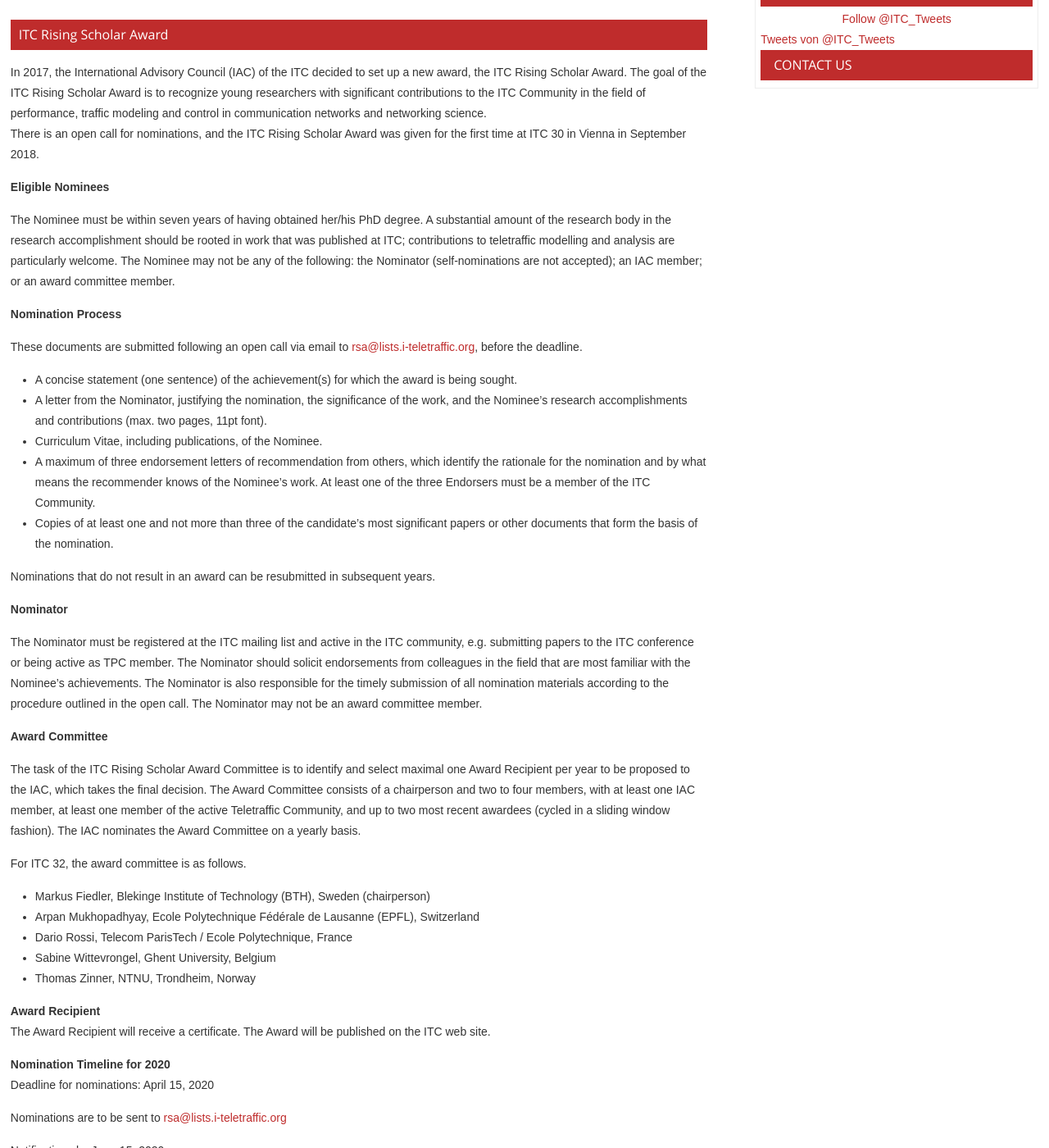
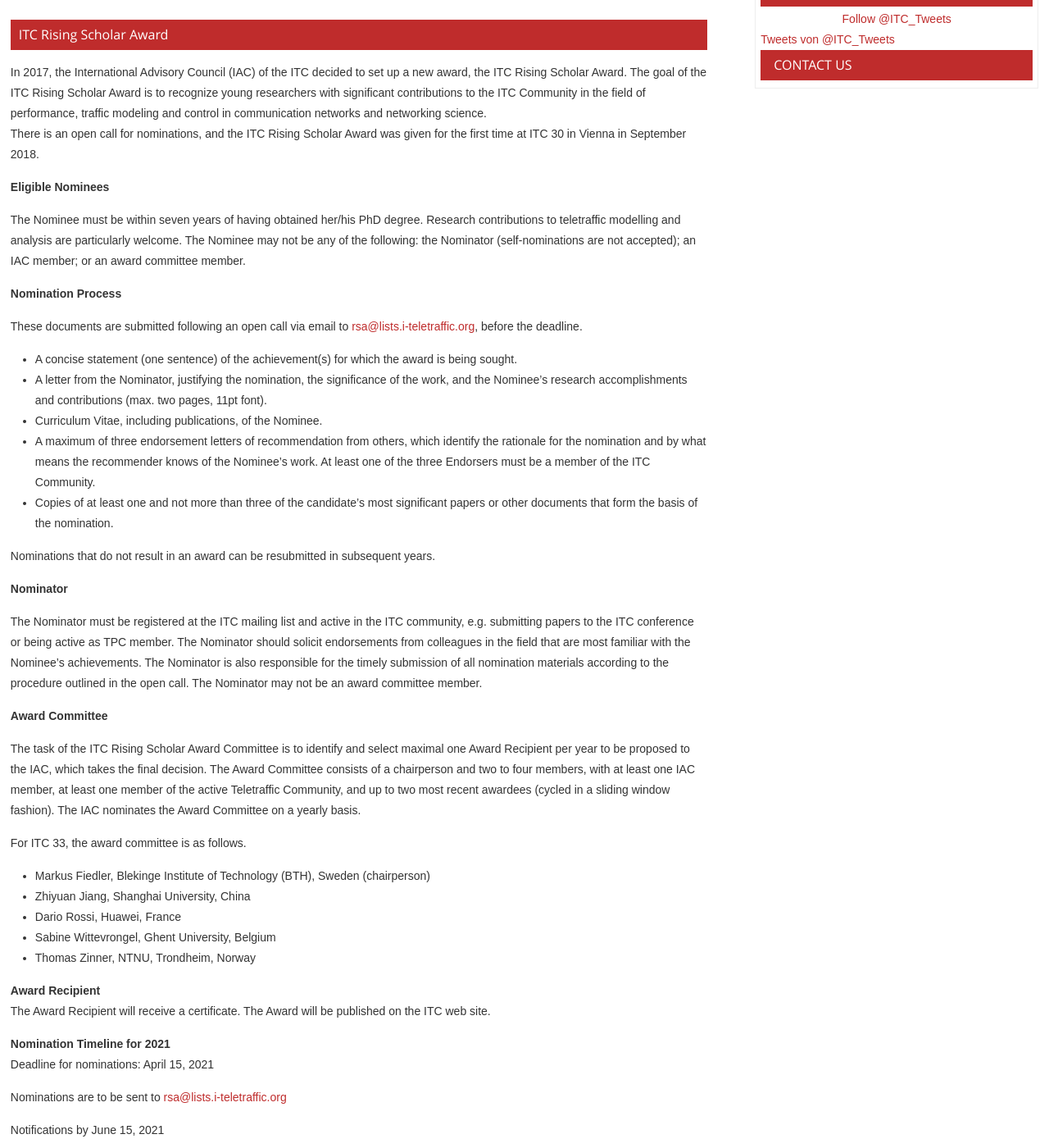
Before and after one commit to lsinfo3/itc-conference, a Jekyll site: the page built from awards/rising-scholar-award.md, in a window 1280 px wide and 1400 px high, scrolled down 622 px. Shown: the whole window at 82% size. Built offline with Jekyll 4.4.1, drawn with Linux system fonts in a browser that asks for light colours; comment, search, counter and statistics services are not loaded; some of the changed text lies outside the part shown.

Commit message:
Update rising scholar award page

```diff
--- a/awards/rising-scholar-award.md
+++ b/awards/rising-scholar-award.md
@@ -9,7 +9,7 @@
 
 **Eligible Nominees**
 
-The Nominee must be within seven years of having obtained her/his PhD degree. A substantial amount of the research body in the research accomplishment should be rooted in work that was published at ITC; contributions to teletraffic modelling and analysis are particularly welcome. The Nominee may not be any of the following: the Nominator (self-nominations are not accepted); an IAC member; or an award committee member.
+The Nominee must be within seven years of having obtained her/his PhD degree. Research contributions to teletraffic modelling and analysis are particularly welcome. The Nominee may not be any of the following: the Nominator (self-nominations are not accepted); an IAC member; or an award committee member.
 
 **Nomination Process**
 
@@ -31,11 +31,11 @@
 
 The task of the ITC Rising Scholar Award Committee is to identify and select maximal one Award Recipient per year to be proposed to the IAC, which takes the final decision. The Award Committee consists of a chairperson and two to four members, with at least one IAC member, at least one member of the active Teletraffic Community, and up to two most recent awardees (cycled in a sliding window fashion). The IAC nominates the Award Committee on a yearly basis.
 
-For ITC 32, the award committee is as follows.
+For ITC 33, the award committee is as follows.
 
 * Markus Fiedler, Blekinge Institute of Technology (BTH), Sweden (chairperson)
-* Arpan Mukhopadhyay, Ecole Polytechnique Fédérale de Lausanne (EPFL), Switzerland
-* Dario Rossi, Telecom ParisTech / Ecole Polytechnique, France
+* Zhiyuan Jiang, Shanghai University, China
+* Dario Rossi, Huawei, France
 * Sabine Wittevrongel, Ghent University, Belgium
 * Thomas Zinner, NTNU, Trondheim, Norway
 
@@ -44,10 +44,10 @@
 **Award Recipient**<br/>
 The Award Recipient will receive a certificate. The Award will be published on the ITC web site.
 
-**Nomination Timeline for 2020**<br/>
-Deadline for nominations: April 15, 2020
+**Nomination Timeline for 2021**<br/>
+Deadline for nominations: April 15, 2021
 
 
 Nominations are to be sent to [rsa@lists.i-teletraffic.org](mailto:rsa@lists.i-teletraffic.org)
 
-Notifications by June 15, 2020
+Notifications by June 15, 2021
```
Also changed, not shown: bio/zhiyuan-jiang.md (+1 -1 lines).
